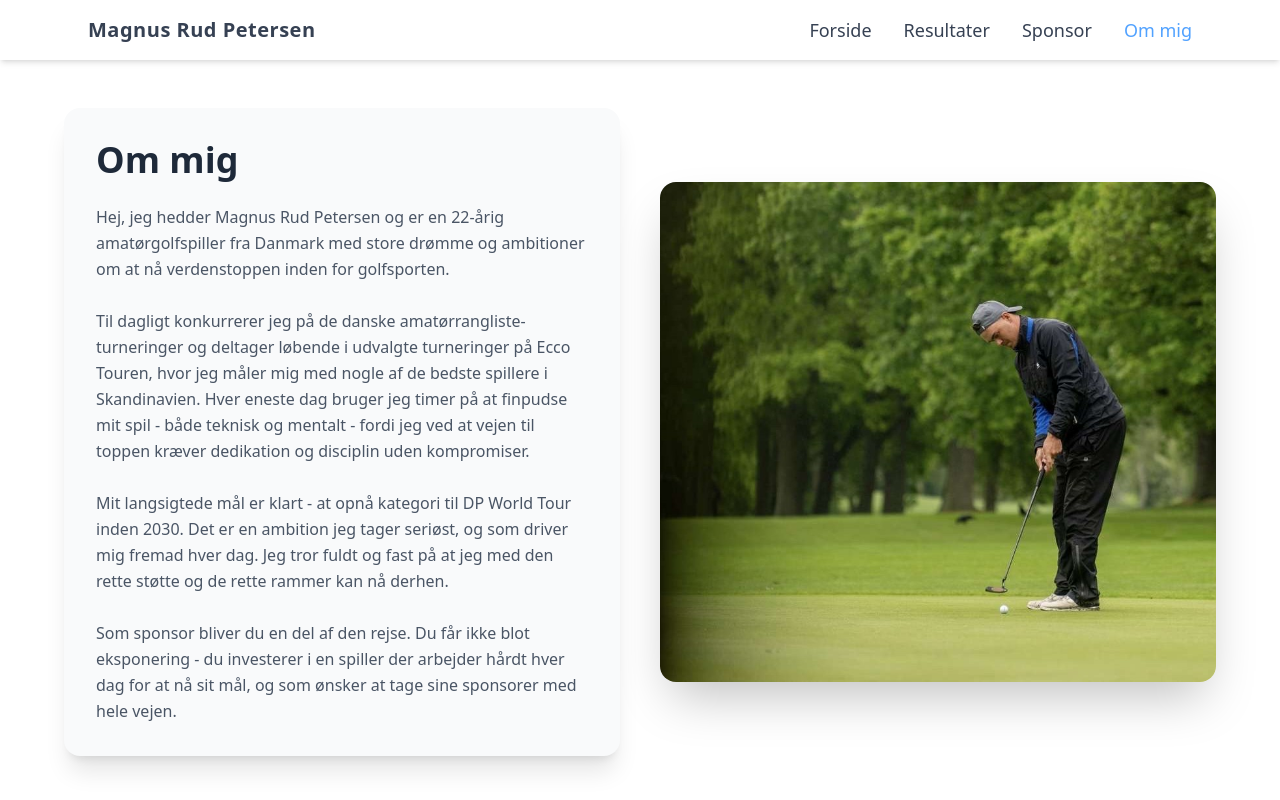
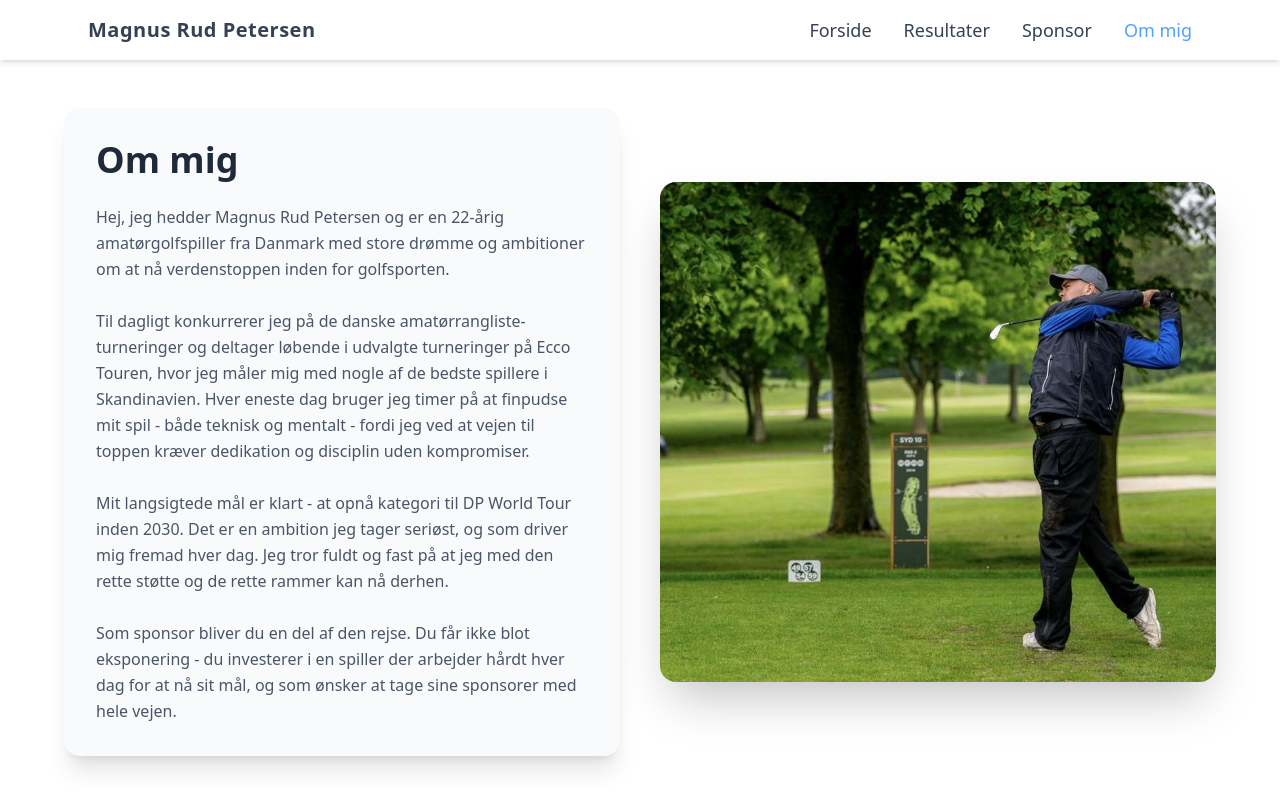
Before and after one commit to emil51z8/mpgolf, a Next.js app: page /About in a window 1280 px wide. Shown: the top 800 px of the page. Built offline with nearby package versions, Linux system fonts and the light colour scheme.

Commit message:
image slider

```diff
--- a/app/About/page.tsx
+++ b/app/About/page.tsx
@@ -1,8 +1,37 @@
+"use client";
 import Image from "next/image";
+import { useEffect, useState } from "react";
+import MP11 from "../images/MP11.jpeg";
+import MP10 from "../images/MP10.jpeg";
 import MP8 from "../images/MP8.jpeg";
+import MP7 from "../images/MP7.jpeg";
+import MP6 from "../images/MP6.jpeg";
+import MP5 from "../images/MP5.jpeg";
 import SponsorBtn from "../components/sponsorBtn";
 
+const images = [MP8, MP6, MP10, MP7, MP11, MP5];
+
 export default function About() {
+  const [current, setCurrent] = useState(0);
+  const [next, setNext] = useState<number | null>(null);
+  const [animating, setAnimating] = useState(false);
+
+  useEffect(() => {
+    const interval = setInterval(() => {
+      const nextIndex = (current + 1) % images.length;
+      setNext(nextIndex);
+      setAnimating(true);
+
+      setTimeout(() => {
+        setCurrent(nextIndex);
+        setNext(null);
+        setAnimating(false);
+      }, 700);
+    }, 3000);
+
+    return () => clearInterval(interval);
+  }, [current]);
+
   return (
     <div className="bg-white min-h-screen flex flex-col items-center justify-center px-4 py-12">
       <div className="max-w-6xl w-full grid md:grid-cols-2 gap-10 items-center">
@@ -19,8 +48,8 @@ export default function About() {
             <br />
             <br />
             Til dagligt konkurrerer jeg på de danske amatørrangliste-turneringer
-            og deltager løbende i udvalgte turneringer på Ecco Touren, hvor
-            jeg måler mig med nogle af de bedste spillere i Skandinavien. Hver
+            og deltager løbende i udvalgte turneringer på Ecco Touren, hvor jeg
+            måler mig med nogle af de bedste spillere i Skandinavien. Hver
             eneste dag bruger jeg timer på at finpudse mit spil - både teknisk
             og mentalt - fordi jeg ved at vejen til toppen kræver dedikation og
             disciplin uden kompromiser.
@@ -28,8 +57,8 @@ export default function About() {
             <br />
             Mit langsigtede mål er klart - at opnå kategori til DP World Tour
             inden 2030. Det er en ambition jeg tager seriøst, og som driver mig
-            fremad hver dag. Jeg tror fuldt og fast på
-            at jeg med den rette støtte og de rette rammer kan nå derhen.
+            fremad hver dag. Jeg tror fuldt og fast på at jeg med den rette
+            støtte og de rette rammer kan nå derhen.
             <br />
             <br />
             Som sponsor bliver du en del af den rejse. Du får ikke blot
@@ -39,18 +68,42 @@ export default function About() {
           </p>
         </div>
 
-        {/* Billede */}
-        <div className="relative w-full h-[400px] md:h-[500px]">
+        {/* Slideshow container */}
+        <div className="relative w-full h-[400px] md:h-[500px] rounded-2xl shadow-2xl overflow-hidden">
+
+          {/* Nuværende billede — står stille */}
           <Image
-            src={MP8}
-            alt="Magnus billede"
+            src={images[current]}
+            alt={`Magnus billede ${current + 1}`}
             fill
             sizes="(max-width: 600px) 100vw, 50vw"
-            className="object-cover rounded-2xl shadow-2xl"
-            loading="eager"
+            className="object-cover"
+            priority
           />
+
+          {/* Næste billede — glider ind fra højre ovenpå */}
+          {next !== null && (
+            <Image
+              src={images[next]}
+              alt={`Magnus billede ${next + 1}`}
+              fill
+              sizes="(max-width: 600px) 100vw, 50vw"
+              className="object-cover"
+              style={{
+                animation: animating ? "slideIn 0.7s ease-in-out forwards" : undefined,
+              }}
+            />
+          )}
+
+          <style>{`
+            @keyframes slideIn {
+              from { transform: translateX(100%); }
+              to   { transform: translateX(0%); }
+            }
+          `}</style>
         </div>
       </div>
+
       <div className="mt-8">
         <SponsorBtn />
       </div>
```
Also changed, not shown: app/images/MP10.jpeg (added), app/images/MP11.jpeg (added).
